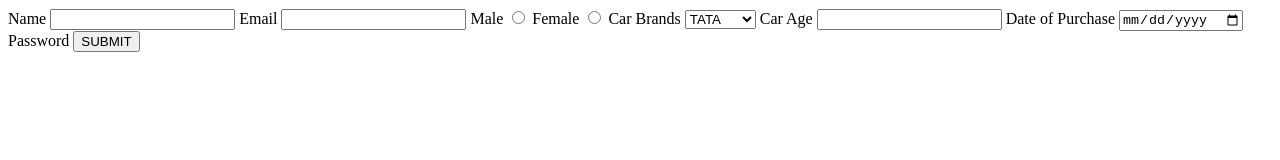
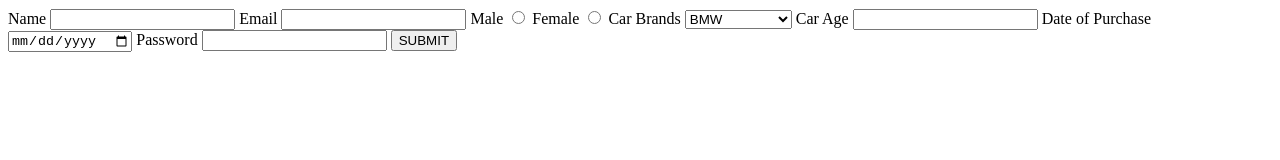
Before and after one commit to acciojob/car-insurance-form-Rishabh-dev545, a website: page main.html in a window 1280 px wide. Drawn offline with Linux system fonts and the light colour scheme.

Commit message:
created a submission

```diff
--- a/main.html
+++ b/main.html
@@ -10,26 +10,25 @@
 	<!-- the entire body must be written by student -->
 	<form method="post">
 		<label for="name">Name</label>
-		<input type="text" id="name" required>
+		<input type="text" id="name" name="name" required>
 		<label for="email">Email</label>
-		<input type="email" id="email" required>
+		<input type="email" id="email" name="email" required>
 		<label for="male">Male</label>
 		<input type="radio" id="male" name="gender" value="male" required>
 		<label for="female">Female</label>
 		<input type="radio" id="female" name="gender" value="female" required>
 		<label for="car brand">Car Brands</label>
-		<select id="cars" name="cars">
-			<option value="TATA">TATA</option>
-			<option value="SUZUKI">SUZUKI</option>
-			<option value="BENZ">BENZ</option>
+		<select id="car brand" name="cars">
+			<option value="BMW">BMW</option>
+			<option value="MERCEDES">MAERCEDES</option>
 			<option value="AUDI">AUDI</option>
 		</select>
 		<label for="car age">Car Age</label>
-		<input type="number" id="carage" required>
+		<input type="number" id="carage" name="carage" required>
 		<label for="dop">Date of Purchase</label>
-		<input type="date" id="dop" required>
+		<input type="date" id="dop" name="dop" required>
 		<label for="password">Password</label>
-		<label type="password" id="password" name="password" required>
+		<input type="password" id="password" name="password" required>
 
 	   <button type="submit">SUBMIT</button>
 
```
